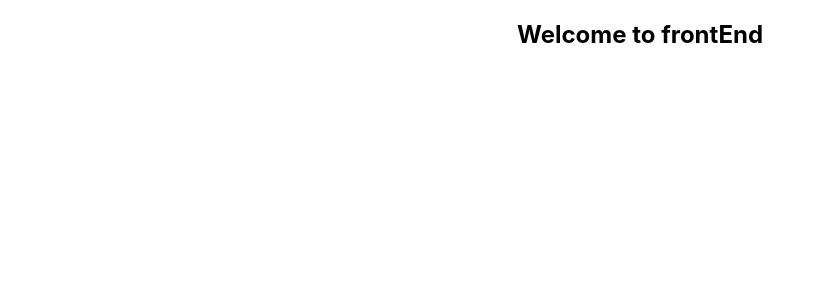
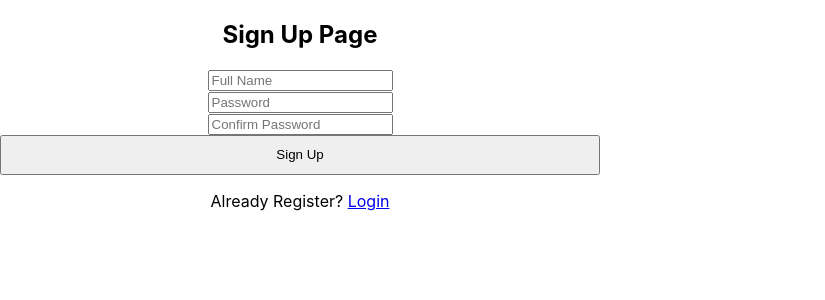
Before and after one commit to piquota-repos/Internal-Frontend, a React (Create React App) app: page /signup in a window 1280 px wide. Shown: the top 300 px of the page, without its empty margins (0-825 px from the left). Built offline with nearby package versions, Linux system fonts and the light colour scheme; no server answers.

Commit message:
Login and SignUp Page

```diff
--- a/package.json
+++ b/package.json
@@ -5,8 +5,10 @@
   "dependencies": {
     "axios": "^1.7.9",
     "cra-template": "1.2.0",
+    "mdb-react-ui-kit": "^9.0.0",
     "react": "^18.3.1",
     "react-dom": "^18.3.1",
+    "react-router-dom": "^7.0.2",
     "react-scripts": "5.0.1",
     "web-vitals": "^4.2.4"
   },
@@ -22,7 +24,6 @@
       "react-app/jest"
     ]
   },
-
   "browserslist": {
     "production": [
       ">0.2%",
--- a/src/App.js
+++ b/src/App.js
@@ -1,35 +1,47 @@
 
-import React,{useEffect,useState} from 'react';
+import React, { useEffect, useState } from 'react';
 import './App.css';
+import { BrowserRouter as Router, Route, Routes } from 'react-router-dom'
 import axios from "axios";
+import SignupPage from './componenets/SignupPage';
+import LoginPage from './componenets/LoginPage';
+import Response from './componenets/Response';
 
 function App() {
 
-  const [message,setmessage]=useState("");
+  const [message, setmessage] = useState("");
 
-  useEffect(() => {
-    axios
-      .get("http://localhost:8080/api/test",
-        {
-          auth:{
-            username:"user1",
-            password:"user@123"
-          }}
-      )
-      .then((response) => {
-        setmessage(response.data)
-        console.log(response.data)
-      })
-      .catch((error) => {
-        alert("Error while fetching the api..."+error)
-      })
-  }, []
-  );
+  // useEffect(() => {
+  //   axios
+  //     .get("http://localhost:8080/api/test",
+  //       {
+  //         auth:{
+  //           username:"user1",
+  //           password:"user@123"
+  //         }}
+  //     )
+  //     .then((response) => {
+  //       setmessage(response.data)
+  //       console.log(response.data)
+  //     })
+  //     .catch((error) => {
+  //       alert("Error while fetching the api..."+error)
+  //     })
+  // }, []
+  // );
 
   return (
     <div className="App">
-      <h2>Welcome to frontEnd</h2>
-      <h1>{message}</h1>
+
+      <Router>
+        <Routes>
+          <Route path="/" element={<LoginPage />} />
+          <Route path="/signup" element={<SignupPage />} />
+          <Route path="/response" element={<Response />} />
+        </Routes>
+
+      </Router>
+      {/* <h1>{message}</h1> */}
     </div>
   );
 }
--- /dev/null
+++ b/src/componenets/LoginPage.js
@@ -0,0 +1,59 @@
+import React,{useEffect,useState} from 'react';
+import axios from "axios";
+import {
+    MDBContainer,
+    MDBInput,
+    MDBBtn,
+} from 'mdb-react-ui-kit';
+import { useNavigate} from 'react-router-dom'; // Import useHistory hook
+
+function LoginPage() {
+    const [username, setUsername] = useState('');
+    const [password, setPassword] = useState('');
+    const [error, setError] = useState('');
+    const [response,setResponse] = useState('');
+    const navigate = useNavigate();
+
+    const handleLogin = async () => {
+        try {
+            if (!username || !password) {
+                setError('Please enter both username and password.');
+                return;
+            }
+
+            const response = await axios.get('http://localhost:8080/api/test',{
+             auth:{
+                username: username,
+                password:password
+            }});
+            console.log('Login successful:', response.data);
+            console.log(username+ "   "+ password);
+            setResponse(response.data);
+            navigate("/response", {state: {res : response.data}})
+           // history('/dashboard');
+        } catch (error) {
+            console.error('Login failed:', error.response ? error.response.data : error.message);
+            setError('Invalid username or password.');
+        }
+    };
+
+    return (
+        <div className="d-flex justify-content-center align-items-center vh-100">
+            <div className="border rounded-lg p-4" style={{ width: '500px', height: 'auto' }}>
+                <MDBContainer className="p-3">
+                    <h2 className="mb-4 text-center">Login Page</h2>
+                    <MDBInput wrapperClass='mb-4' placeholder='User Name' id='usernamr' value={username} type='text' onChange={(e) => setUsername(e.target.value)} />
+                    <MDBInput wrapperClass='mb-4' placeholder='Password' id='password' type='password' value={password} onChange={(e) => setPassword(e.target.value)} />
+                    {error && <p className="text-danger">{error}</p>} {/* Render error message if exists */}
+                    <button className="mb-4 d-block btn-primary" style={{ height:'50px',width: '100%' }} onClick={handleLogin}>Sign in</button>
+                    <div className="text-center">
+                        <p>Not a member? <a href="/signup" >Register</a></p>
+                    </div>
+                    {response&& <p>Response: {response}</p>}
+                </MDBContainer>
+            </div>
+        </div>
+    );
+}
+
+export default LoginPage;
--- /dev/null
+++ b/src/componenets/Response.js
@@ -0,0 +1,19 @@
+import React, { useEffect, useState } from 'react';
+import { use } from 'react';
+import { useLocation } from 'react-router-dom';
+
+function Response(){
+
+        const location= useLocation();
+        const response = location.state?.res
+
+
+        return (
+            <div>
+                <h2>Response Page</h2>
+                {response ? <p>Response from API: {response}</p> : <p>No response available.</p>}
+            </div>
+        );
+    }
+
+export default Response;
--- /dev/null
+++ b/src/componenets/SignupPage.js
@@ -0,0 +1,68 @@
+import React,{useEffect,useState} from 'react';
+import axios from "axios";
+import {
+    MDBContainer,
+    MDBInput,
+    MDBBtn,
+} from 'mdb-react-ui-kit';
+
+function SignupPage() {
+  const [username, setusername] = useState('');
+  const [password, setPassword] = useState('');
+  const [confirmPassword, setConfirmPassword] = useState('');
+  const [error, setError] = useState('');
+  const handleSignup = async () => {
+      try {
+          // Check for empty fields
+          if (!username || !password || !confirmPassword) {
+              setError('Please fill in all fields.');
+              return;
+          }
+
+          if (password !== confirmPassword) {
+              throw new Error("Passwords do not match");
+          }
+
+          const response = await axios.post('http://localhost:8080/api/addNewUser', {
+              username,
+              password,
+            }
+        );
+          // Handle successful signup
+          console.log(response.data);
+      } catch (error) {
+          // Handle signup error
+          console.error('Signup failed:', error.response ? error.response.data : error.message);
+          setError(error.response ? error.response.data : error.message);
+      }
+  };
+  return (
+    <div className="d-flex justify-content-center align-items-center vh-100">
+        <div className="border rounded-lg p-4" style={{width: '600px', height: 'auto'}}>
+            <MDBContainer className="p-3">
+                <h2 className="mb-4 text-center">Sign Up Page</h2>
+                {/* Render error message if exists */}
+                {error && <p className="text-danger">{error}</p>}
+                <MDBInput wrapperClass='mb-3' id='username' placeholder={"Full Name"} value={username} type='text'
+                          onChange={(e) => setusername(e.target.value)}/>
+                <MDBInput wrapperClass='mb-3' placeholder='Password' id='password' type='password' value={password}
+                          onChange={(e) => setPassword(e.target.value)}/>
+                <MDBInput wrapperClass='mb-3' placeholder='Confirm Password' id='confirmPassword' type='password'
+                          value={confirmPassword}
+                          onChange={(e) => setConfirmPassword(e.target.value)}/>
+
+                <button className="mb-4 d-block mx-auto fixed-action-btn btn-primary"
+                        style={{height: '40px', width: '100%'}}
+                        onClick={handleSignup}>Sign Up
+                </button>
+
+                <div className="text-center">
+                    <p>Already Register? <a href="/">Login</a></p>
+                </div>
+
+            </MDBContainer>
+        </div>
+    </div>
+);
+}
+export default SignupPage;
```
Also changed, not shown: 1 other file (tests, documents, lock files or other folders).
